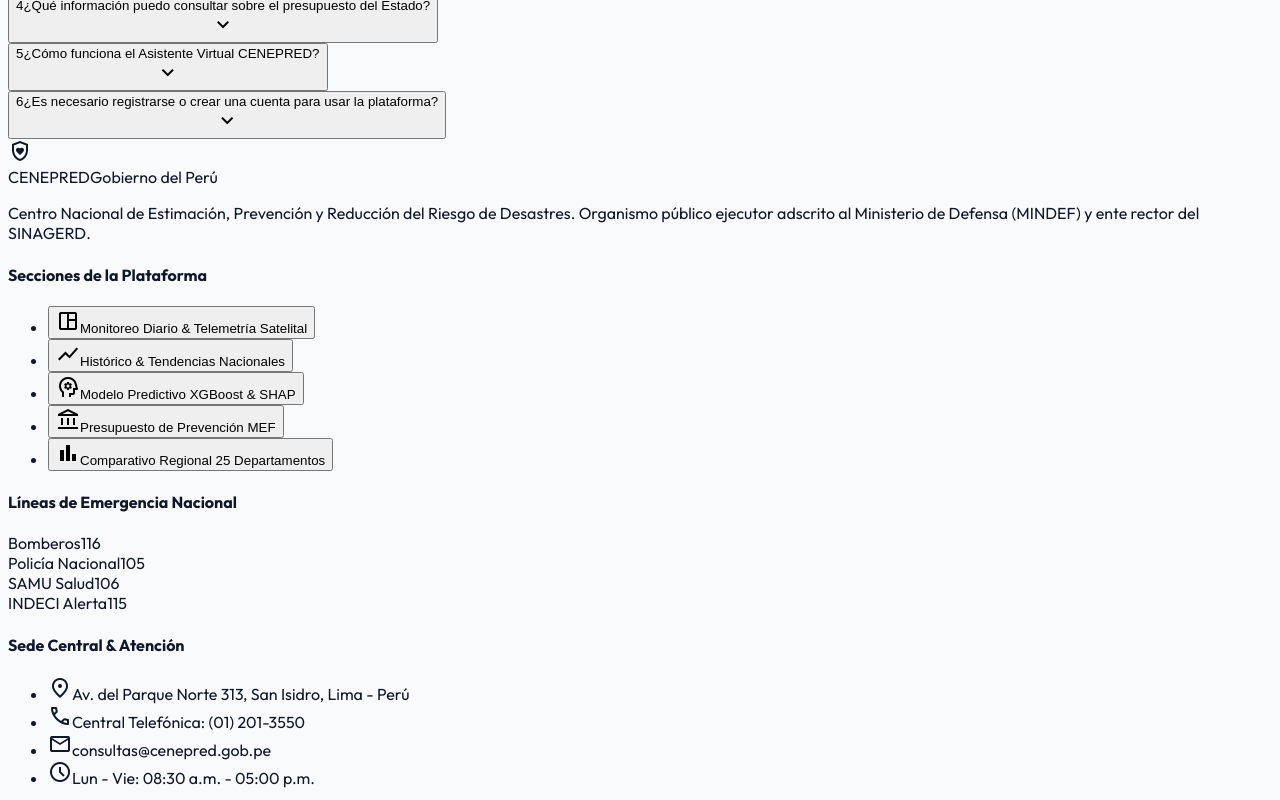
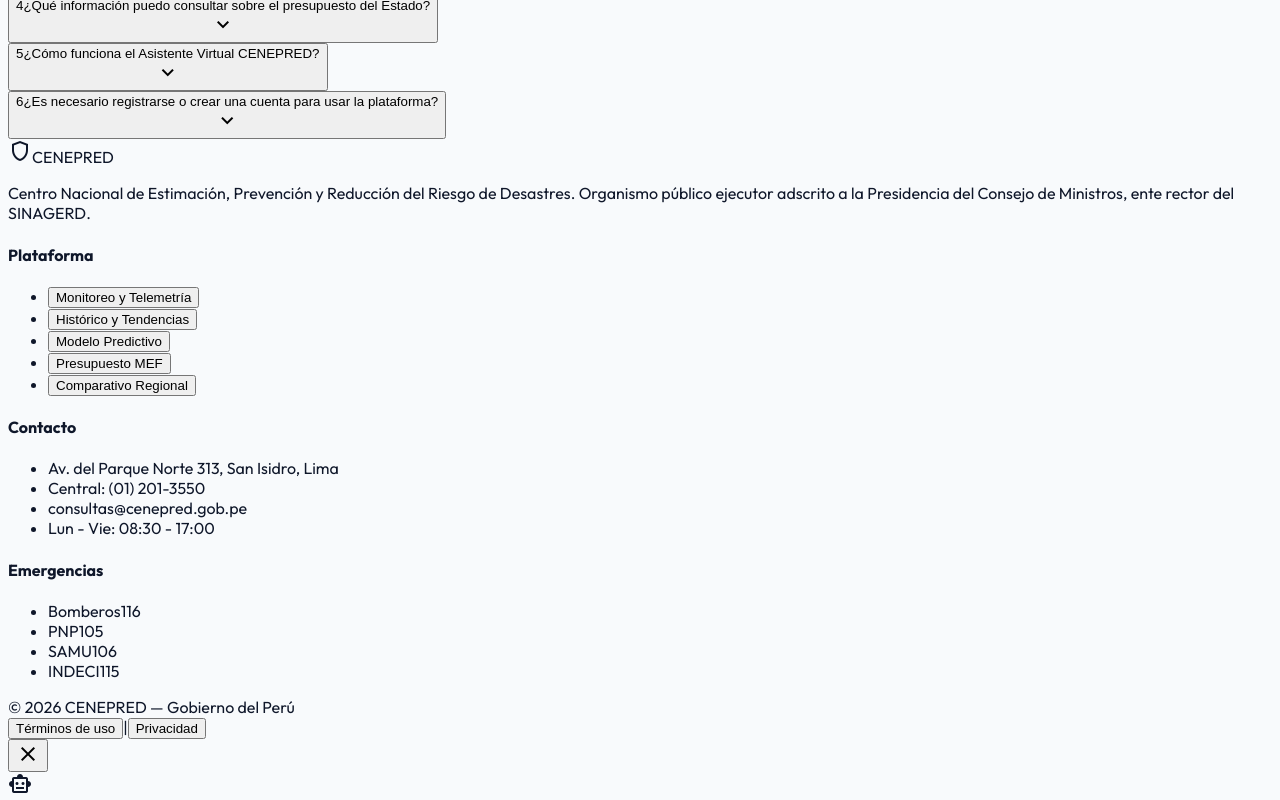
Before and after one commit to YeshuaChavez/cenepred-gestion-desastres-bi, a Next.js app in the folder apps/webapp/: page / in a window 1280 px wide. Shown: the part 2720-3520 px from the top of the page. Built offline with nearby package versions, Linux system fonts and the light colour scheme.

Commit message:
style(footer): redesign footer with clean institutional layout, remove decorative cards and AI-template patterns

```diff
--- a/apps/webapp/src/components/views/HomeView.tsx
+++ b/apps/webapp/src/components/views/HomeView.tsx
@@ -402,130 +402,78 @@
         </div>
       </section>
 
-      {/* Professional Institutional Footer */}
-      <footer className="w-full bg-gradient-to-br from-sky-900 via-[#0c365a] to-sky-950 text-sky-100 pt-16 pb-8 px-6 md:px-16 border-t border-sky-800/60 text-xs font-sans">
-        <div className="max-w-7xl mx-auto flex flex-col gap-12">
+      {/* Footer Institucional */}
+      <footer className="w-full bg-[#0a2540] text-[#94a3b8] text-xs">
+        <div className="max-w-7xl mx-auto px-6 md:px-16">
 
-          {/* Main 4 Column Grid */}
-          <div className="grid grid-cols-1 md:grid-cols-4 gap-10">
+          {/* Contenido principal */}
+          <div className="py-10 grid grid-cols-1 md:grid-cols-12 gap-8 border-b border-white/10">
 
-            {/* Col 1: Institutional Identity */}
-            <div className="flex flex-col gap-4">
-              <div className="flex items-center gap-3">
-                <div className="w-10 h-10 rounded-xl bg-sky-600 text-white flex items-center justify-center font-black text-lg shadow-md">
-                  <span className="material-symbols-outlined text-2xl">shield_with_heart</span>
-                </div>
-                <div className="flex flex-col">
-                  <span className="font-extrabold text-white text-base tracking-tight leading-none">CENEPRED</span>
-                  <span className="text-[10px] text-sky-300 font-semibold tracking-wider uppercase mt-1">Gobierno del Perú</span>
-                </div>
+            {/* Identidad institucional */}
+            <div className="md:col-span-4 flex flex-col gap-3">
+              <div className="flex items-center gap-2.5">
+                <span className="material-symbols-outlined text-xl text-sky-400">shield</span>
+                <span className="text-white font-bold text-sm tracking-tight">CENEPRED</span>
               </div>
-              <p className="text-sky-100/90 text-xs leading-relaxed font-medium">
-                Centro Nacional de Estimación, Prevención y Reducción del Riesgo de Desastres. Organismo público ejecutor adscrito al Ministerio de Defensa (MINDEF) y ente rector del SINAGERD.
+              <p className="leading-relaxed text-[#7d8fa3]">
+                Centro Nacional de Estimación, Prevención y Reducción del Riesgo de Desastres.
+                Organismo público ejecutor adscrito a la Presidencia del Consejo de Ministros,
+                ente rector del SINAGERD.
               </p>
             </div>
 
-            {/* Col 2: Useful Navigation */}
-            <div className="flex flex-col gap-3.5">
-              <h4 className="text-white font-extrabold text-xs tracking-wider uppercase border-b border-sky-700/60 pb-2">Secciones de la Plataforma</h4>
-              <ul className="flex flex-col gap-2.5 text-xs font-medium">
-                <li>
-                  <button onClick={() => setActivePath('monitoreo-diario')} className="hover:text-white transition-colors cursor-pointer flex items-center gap-2">
-                    <span className="material-symbols-outlined text-sm text-sky-300">space_dashboard</span>
-                    Monitoreo Diario & Telemetría Satelital
-                  </button>
-                </li>
-                <li>
-                  <button onClick={() => setActivePath('historico-tendencias')} className="hover:text-white transition-colors cursor-pointer flex items-center gap-2">
-                    <span className="material-symbols-outlined text-sm text-sky-300">show_chart</span>
-                    Histórico & Tendencias Nacionales
-                  </button>
-                </li>
-                <li>
-                  <button onClick={() => setActivePath('riesgo-predictivo')} className="hover:text-white transition-colors cursor-pointer flex items-center gap-2">
-                    <span className="material-symbols-outlined text-sm text-sky-300">psychology</span>
-                    Modelo Predictivo XGBoost & SHAP
-                  </button>
-                </li>
-                <li>
-                  <button onClick={() => setActivePath('presupuesto-mef')} className="hover:text-white transition-colors cursor-pointer flex items-center gap-2">
-                    <span className="material-symbols-outlined text-sm text-sky-300">account_balance</span>
-                    Presupuesto de Prevención MEF
-                  </button>
-                </li>
-                <li>
-                  <button onClick={() => setActivePath('comparativo-regional')} className="hover:text-white transition-colors cursor-pointer flex items-center gap-2">
-                    <span className="material-symbols-outlined text-sm text-sky-300">bar_chart</span>
-                    Comparativo Regional 25 Departamentos
-                  </button>
-                </li>
+            {/* Navegación */}
+            <div className="md:col-span-3">
+              <h4 className="text-[#cbd5e1] font-semibold text-[11px] uppercase tracking-wider mb-3">Plataforma</h4>
+              <ul className="flex flex-col gap-1.5">
+                <li><button onClick={() => setActivePath('monitoreo-diario')} className="hover:text-white transition-colors cursor-pointer">Monitoreo y Telemetría</button></li>
+                <li><button onClick={() => setActivePath('historico-tendencias')} className="hover:text-white transition-colors cursor-pointer">Histórico y Tendencias</button></li>
+                <li><button onClick={() => setActivePath('riesgo-predictivo')} className="hover:text-white transition-colors cursor-pointer">Modelo Predictivo</button></li>
+                <li><button onClick={() => setActivePath('presupuesto-mef')} className="hover:text-white transition-colors cursor-pointer">Presupuesto MEF</button></li>
+                <li><button onClick={() => setActivePath('comparativo-regional')} className="hover:text-white transition-colors cursor-pointer">Comparativo Regional</button></li>
               </ul>
             </div>
 
-            {/* Col 3: National Emergency Hotlines */}
-            <div className="flex flex-col gap-3.5">
-              <h4 className="text-white font-extrabold text-xs tracking-wider uppercase border-b border-sky-700/60 pb-2">Líneas de Emergencia Nacional</h4>
-              <div className="grid grid-cols-2 gap-2 text-xs">
-                <div className="bg-sky-950/70 p-2.5 rounded-xl border border-sky-800/80 flex flex-col gap-0.5 shadow-2xs">
-                  <span className="text-[10px] text-sky-200 font-bold uppercase">Bomberos</span>
-                  <span className="text-red-400 font-extrabold text-sm">116</span>
-                </div>
-                <div className="bg-sky-950/70 p-2.5 rounded-xl border border-sky-800/80 flex flex-col gap-0.5 shadow-2xs">
-                  <span className="text-[10px] text-sky-200 font-bold uppercase">Policía Nacional</span>
-                  <span className="text-sky-300 font-extrabold text-sm">105</span>
-                </div>
-                <div className="bg-sky-950/70 p-2.5 rounded-xl border border-sky-800/80 flex flex-col gap-0.5 shadow-2xs">
-                  <span className="text-[10px] text-sky-200 font-bold uppercase">SAMU Salud</span>
-                  <span className="text-emerald-400 font-extrabold text-sm">106</span>
-                </div>
-                <div className="bg-sky-950/70 p-2.5 rounded-xl border border-sky-800/80 flex flex-col gap-0.5 shadow-2xs">
-                  <span className="text-[10px] text-sky-200 font-bold uppercase">INDECI Alerta</span>
-                  <span className="text-amber-400 font-extrabold text-sm">115</span>
-                </div>
-              </div>
+            {/* Contacto */}
+            <div className="md:col-span-3">
+              <h4 className="text-[#cbd5e1] font-semibold text-[11px] uppercase tracking-wider mb-3">Contacto</h4>
+              <ul className="flex flex-col gap-1.5">
+                <li>Av. del Parque Norte 313, San Isidro, Lima</li>
+                <li>Central: (01) 201-3550</li>
+                <li>consultas@cenepred.gob.pe</li>
+                <li>Lun - Vie: 08:30 - 17:00</li>
+              </ul>
             </div>
 
-            {/* Col 4: Sede Central & Contact */}
-            <div className="flex flex-col gap-3.5">
-              <h4 className="text-white font-extrabold text-xs tracking-wider uppercase border-b border-sky-700/60 pb-2">Sede Central & Atención</h4>
-              <ul className="flex flex-col gap-2.5 text-xs text-sky-100/90 font-medium">
-                <li className="flex items-start gap-2">
-                  <span className="material-symbols-outlined text-sm text-sky-300 shrink-0 mt-0.5">location_on</span>
-                  <span>Av. del Parque Norte 313, San Isidro, Lima - Perú</span>
-                </li>
-                <li className="flex items-center gap-2">
-                  <span className="material-symbols-outlined text-sm text-sky-300 shrink-0">call</span>
-                  <span>Central Telefónica: (01) 201-3550</span>
-                </li>
-                <li className="flex items-center gap-2">
-                  <span className="material-symbols-outlined text-sm text-sky-300 shrink-0">mail</span>
-                  <span>consultas@cenepred.gob.pe</span>
-                </li>
-                <li className="flex items-center gap-2">
-                  <span className="material-symbols-outlined text-sm text-sky-300 shrink-0">schedule</span>
-                  <span>Lun - Vie: 08:30 a.m. - 05:00 p.m.</span>
-                </li>
+            {/* Emergencias */}
+            <div className="md:col-span-2">
+              <h4 className="text-[#cbd5e1] font-semibold text-[11px] uppercase tracking-wider mb-3">Emergencias</h4>
+              <ul className="flex flex-col gap-1.5">
+                <li className="flex justify-between"><span>Bomberos</span><span className="text-white font-semibold">116</span></li>
+                <li className="flex justify-between"><span>PNP</span><span className="text-white font-semibold">105</span></li>
+                <li className="flex justify-between"><span>SAMU</span><span className="text-white font-semibold">106</span></li>
+                <li className="flex justify-between"><span>INDECI</span><span className="text-white font-semibold">115</span></li>
               </ul>
             </div>
 
           </div>
 
-          {/* Bottom Bar */}
-          <div className="pt-6 border-t border-sky-800/60 flex flex-col sm:flex-row items-center justify-between gap-4 text-sky-200 text-[11px] font-medium">
-            <span>© 2026 CENEPRED. Centro Nacional de Estimación, Prevención y Reducción del Riesgo de Desastres. Plataforma Oficial del Estado Peruano.</span>
-            <div className="flex items-center gap-4">
+          {/* Barra inferior */}
+          <div className="py-5 flex flex-col sm:flex-row items-center justify-between gap-3 text-[11px] text-[#64748b]">
+            <span>&copy; {new Date().getFullYear()} CENEPRED &mdash; Gobierno del Perú</span>
+            <div className="flex items-center gap-3">
               <button
                 onClick={() => setActiveLegalModal('terminos')}
-                className="hover:text-white font-semibold transition-colors cursor-pointer"
+                className="hover:text-white transition-colors cursor-pointer"
               >
-                Términos de Uso
+                Términos de uso
               </button>
-              <span>•</span>
+              <span className="text-[#475569]">|</span>
               <button
                 onClick={() => setActiveLegalModal('privacidad')}
-                className="hover:text-white font-semibold transition-colors cursor-pointer"
+                className="hover:text-white transition-colors cursor-pointer"
               >
-                Política de Privacidad
+                Privacidad
               </button>
             </div>
           </div>
```
